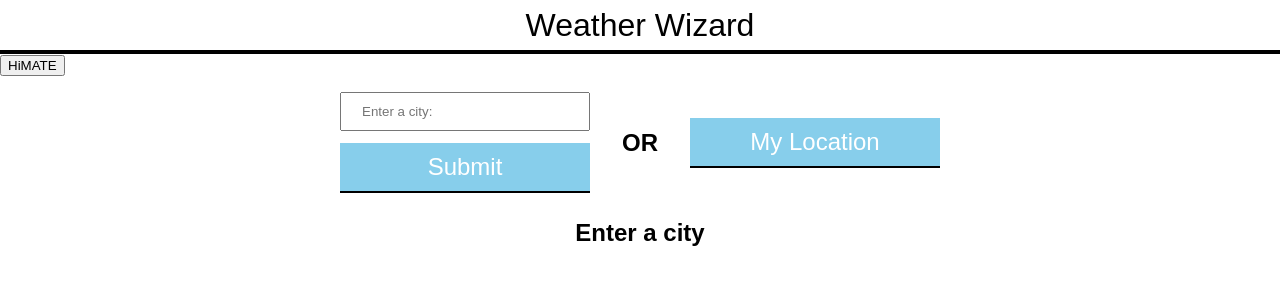
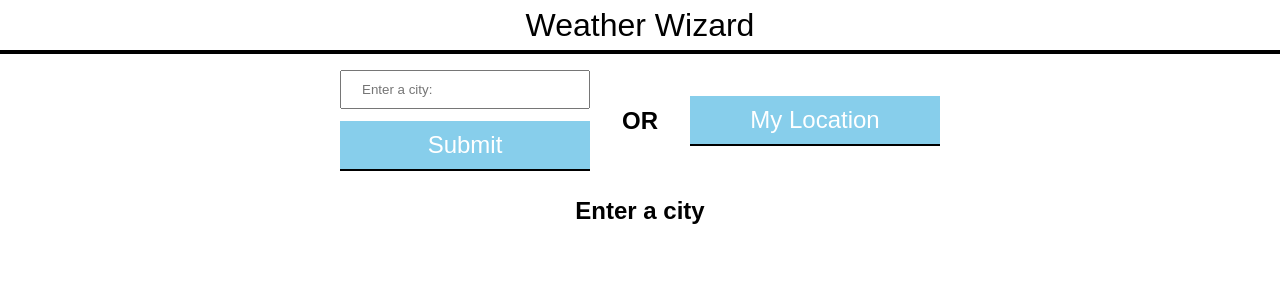
Before and after one commit to alexnakov/weather-wizard, a React (Create React App) app: page / in a window 1280 px wide. Shown: the top 300 px of the page. Built offline with nearby package versions, Linux system fonts and the light colour scheme.

Commit message:
deleted nonexistant func-kwik fix

```diff
--- a/src/App.js
+++ b/src/App.js
@@ -18,7 +18,6 @@ function App() {
   return (
     <div className="App">
       <header>Weather Wizard</header>
-      <button onClick={e => get1(e)}>HiMATE</button>
       <Form location={location} setLocation={setLocation} setCurrentWeather={setCurrentWeather}/>
       <Weather currentWeather={currentWeather}/>
     </div>
```
